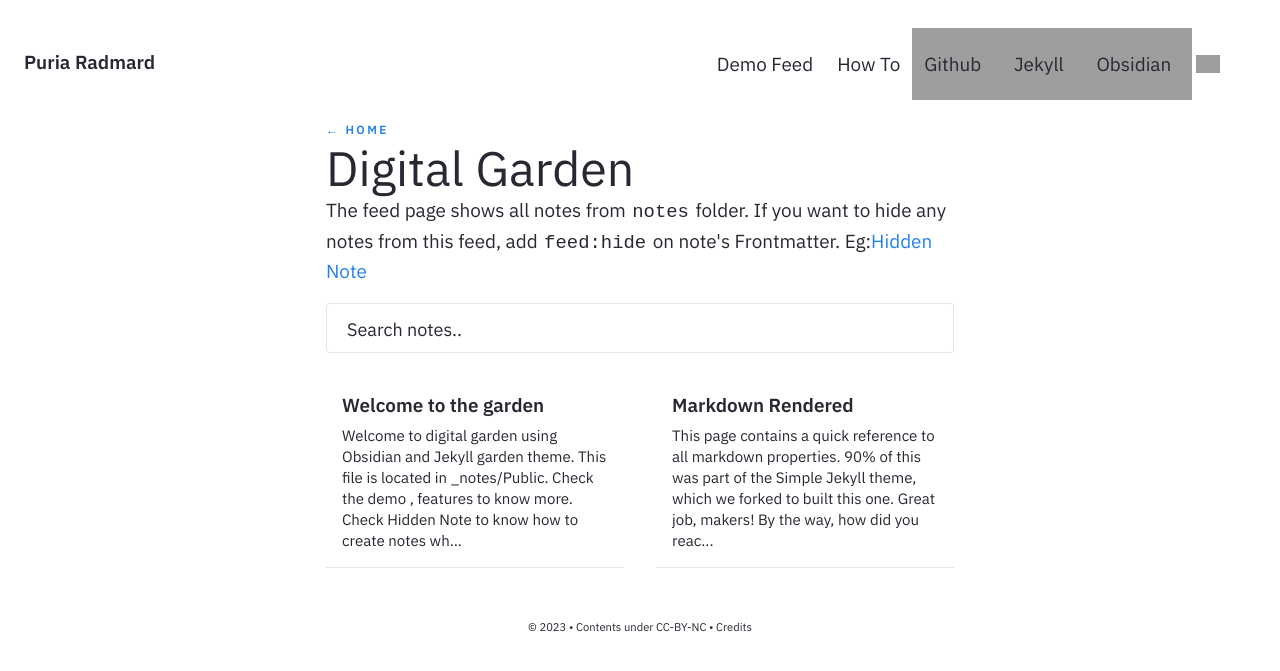
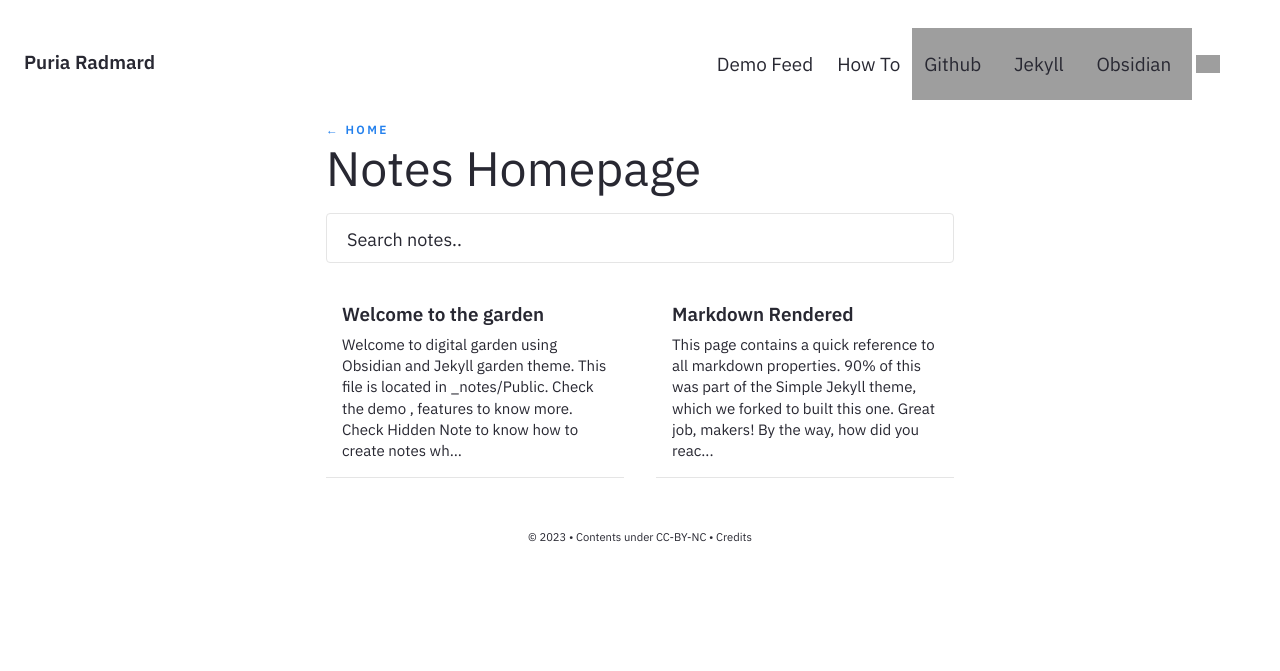
Before and after one commit to puria-radmard/puria-radmard.github.io, a Jekyll site: the page built from pages/notes.md, in a window 1280 px wide, cut to the strip 0-671 px from the top of the page. Built offline with Jekyll 4.4.1, drawn with Linux system fonts in a browser that asks for light colours; grey boxes are pictures that could not be loaded.

Commit message:
some personalisation

```diff
--- a/pages/notes.md
+++ b/pages/notes.md
@@ -2,7 +2,5 @@
 layout: Post
 permalink: /notes
 feedformat: card
-title: Digital Garden
+title: Notes Homepage
 ---
-
-The feed page shows all notes from `notes` folder. If you want to hide any notes from this feed, add `feed:hide` on note's Frontmatter. Eg:[[Hidden Note]]
```
Also changed, not shown: _includes/Homepage.html (+6 -3 lines), pages/posts.md (+3 -2 lines).
